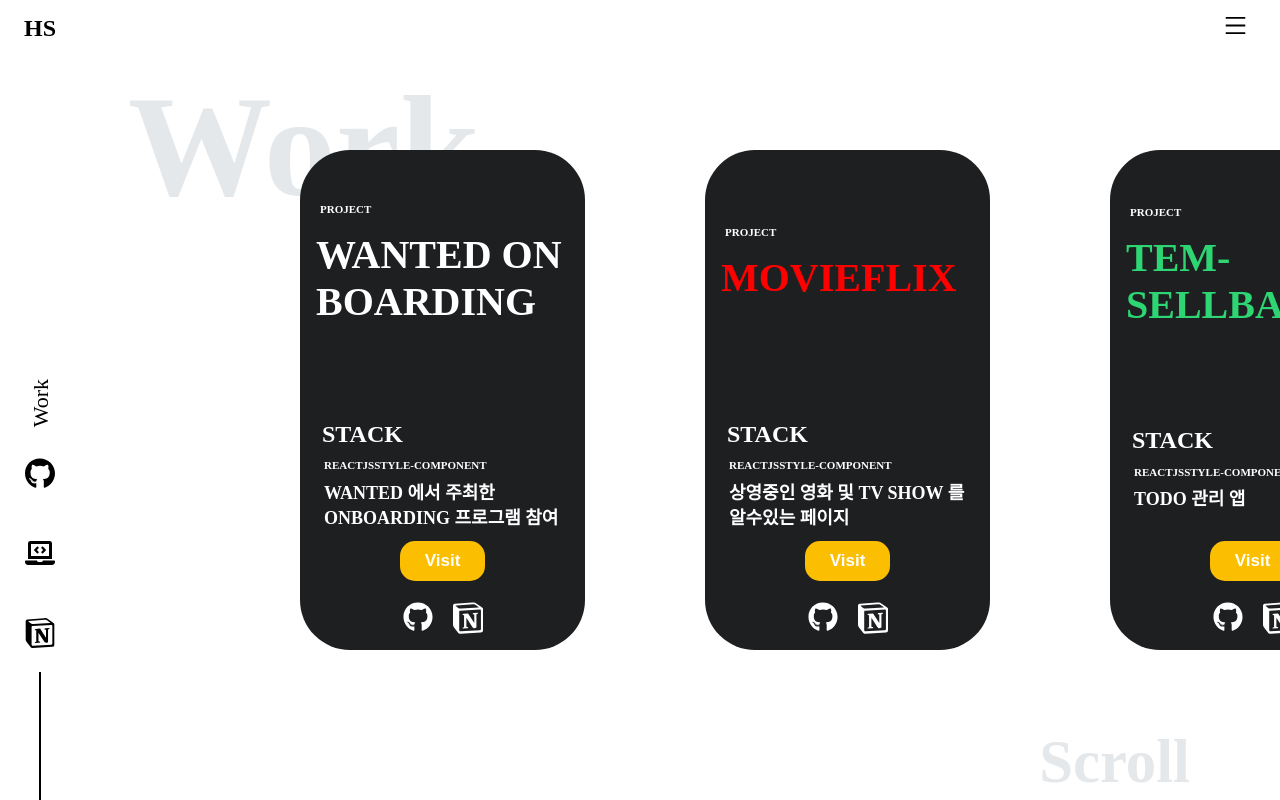
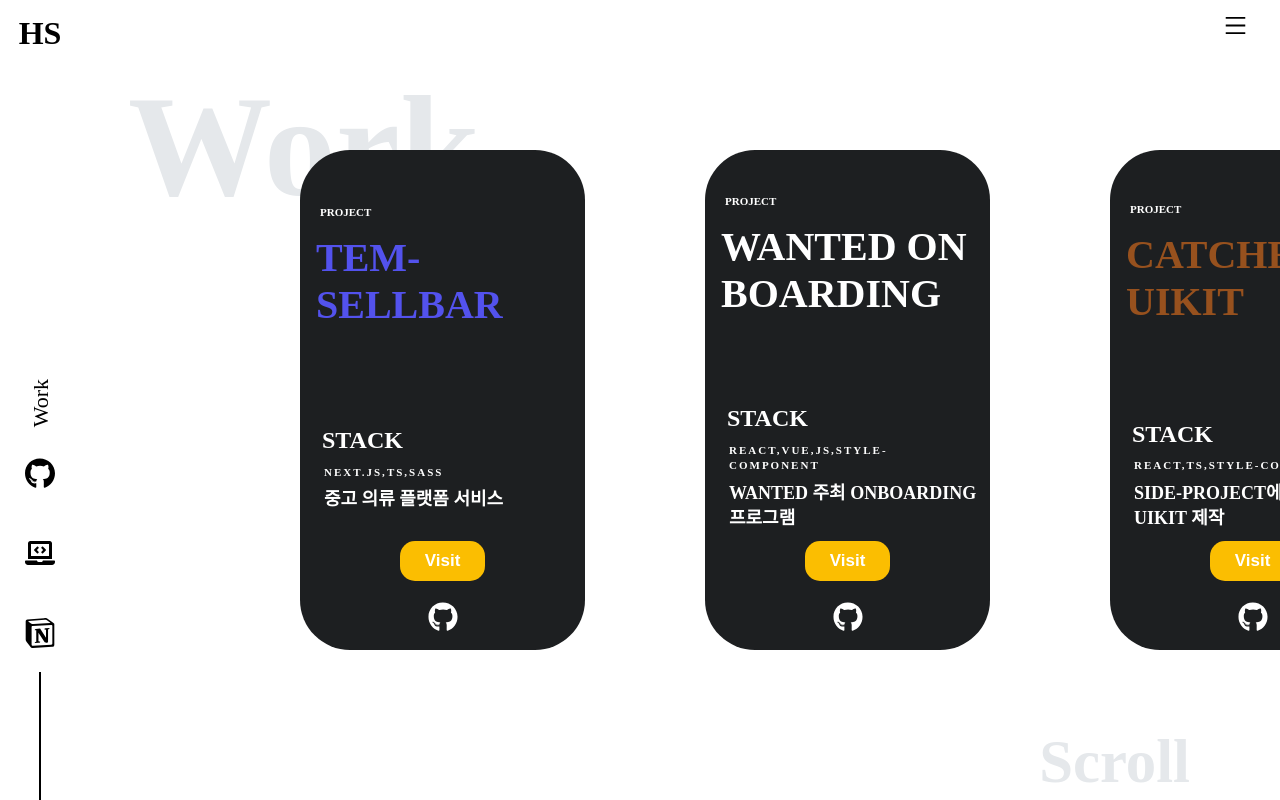
Before and after one commit to slobbie/portfolio-WebSite, a React (Create React App) app: page /work in a window 1280 px wide. Built offline with nearby package versions, Linux system fonts and the light colour scheme.

Commit message:
:package: Chore 배포준비

```diff
--- a/src/components/Home/Intro.tsx
+++ b/src/components/Home/Intro.tsx
@@ -18,9 +18,9 @@
             animate={{ opacity: 1 }}
             transition={{ duration: 1, delay: 2 }}
           >
-            <h2>Hi,</h2>
+            <h2>HI,</h2>
             <h3>I'm Jeong Haeseok</h3>
-            <h6>Front End Developer</h6>
+            <h6>I design and Code simple yet Interaction Design websites.</h6>
           </Text>
         </SubBox>
         <SubBox>
--- a/src/components/work/InfoDetail.tsx
+++ b/src/components/work/InfoDetail.tsx
@@ -4,17 +4,13 @@
 import { WorkProps } from './WorkCord';
 
 const InfoDetail = (props: WorkProps) => {
+  console.log(props.stack);
   return (
     <Container>
       <BottomWrapper>
         <LargeText>Stack</LargeText>
       </BottomWrapper>
-      <SmallText>
-        {props.stack}
-        {props.stack?.map((i: any) => {
-          return <SmallText key={i}>{i.stack}</SmallText>;
-        })}
-      </SmallText>
+      <SmallText>{props.stack}</SmallText>
       <MediumText>{props.Info}</MediumText>
     </Container>
   );
@@ -44,6 +40,7 @@
   font-weight: 800;
   text-transform: uppercase;
   margin: 2px;
+  letter-spacing: 2px;
 `;
 
 const MediumText = styled.span`
--- a/src/components/work/WorkCord.tsx
+++ b/src/components/work/WorkCord.tsx
@@ -11,7 +11,6 @@
   title?: string;
   stack?: any[];
   Info?: string;
-  projectImg?: string;
   TitleColor?: string;
   visit?: string;
 }
--- a/src/components/work/WorkIcons.tsx
+++ b/src/components/work/WorkIcons.tsx
@@ -10,7 +10,7 @@
     <Container>
       <Visit onClick={() => window.open(props.visit, '_blank')}>Visit</Visit>
       <IconBox>
-        <Button>
+        <Button onClick={() => window.open(props.visit, '_blank')}>
           {/* <img src={props.stackImg} alt='button-icon' /> */}
           <GithubIcon
             fill={Colors.white}
@@ -19,9 +19,9 @@
             className='icon'
           />
         </Button>
-        <Button>
+        {/* <Button>
           <Notion fill={Colors.white} width={30} className='icon' />
-        </Button>
+        </Button> */}
       </IconBox>
     </Container>
   );
--- a/src/index.tsx
+++ b/src/index.tsx
@@ -8,7 +8,7 @@
   document.getElementById('root') as HTMLElement
 );
 root.render(
-  <BrowserRouter>
+  <BrowserRouter basename={process.env.PUBLIC_URL}>
     <RecoilRoot>
       <App />
     </RecoilRoot>
--- a/src/layout/Header.tsx
+++ b/src/layout/Header.tsx
@@ -102,12 +102,16 @@
 `;
 
 const Logo = styled.div<ClickProps>`
-  font-size: 1.5rem;
-  font-weight: 700;
+  font-size: 2rem;
   margin-top: 15px;
   margin-bottom: auto;
+  font-weight: 700;
   a {
     color: ${(props) => (props.click ? Colors.white : Colors.black)};
+  }
+  img {
+    width: 45px;
+    height: 45px;
   }
 `;
 
--- a/src/page/Work.tsx
+++ b/src/page/Work.tsx
@@ -14,69 +14,61 @@
   const WorkData = [
     {
       id: 1,
-      title: 'Wanted ON BOARDING',
-      stack: ['React', 'JS', 'Style-Component'],
-      Info: 'Wanted 에서 주최한  onboarding 프로그램 참여',
-      projectImg: `${Netflix}`,
-      visit: 'https://slobbie.github.io/React-canvas/',
-      TitleColor: '#fff',
-      notionLink: '',
-      githubLink: '',
+      title: 'Tem-Sellbar',
+      stack: ['Next.js,', 'Ts,', 'Sass'],
+      Info: '중고 의류 플랫폼 서비스',
+      visit:
+        'https://www.notion.so/Team-sellbar-5c4e9b57c3134aaca75d06464d612b18',
+      TitleColor: '#5352ed',
+      githubLink: 'https://github.com/beaever/team-project',
     },
     {
       id: 2,
-      title: 'MOVIEFLIX',
-      stack: ['React', 'JS', 'Style-Component'],
-      Info: '상영중인 영화 및 TV SHOW 를 알수있는 페이지',
-      projectImg: `${Me}`,
-      visit: 'https://slobbie.github.io/Movieflix',
-      TitleColor: 'red',
-      notionLink: '',
-      githubLink: 'https://github.com/slobbie/Movieflix',
+      title: 'Wanted ON BOARDING',
+      stack: ['React,', 'vue,', 'JS,', 'Style-Component'],
+      Info: 'Wanted 주최 onboarding 프로그램 ',
+      visit: 'https://team4-nexon-kartrider.netlify.app/',
+      TitleColor: '#fff',
+      githubLink: 'https://github.com/wanted-Team4',
     },
     {
       id: 3,
-      title: 'Tem-Sellbar',
-      stack: ['React', 'JS', 'Style-Component'],
-      Info: 'Todo 관리 앱',
-      projectImg: `${Netflix}`,
-      visit: 'https://slobbie.github.io/React-canvas/',
-      TitleColor: '#2ed573',
-      notionLink: '',
-      githubLink: '',
+      title: 'CATCHER-UIKIT',
+      stack: ['React,', 'TS,', 'Style-Component'],
+      Info: 'SIDE-PROJECT에서 사용되는 UIKit 제작',
+      visit: 'https://www.npmjs.com/package/react-uikit-catcher',
+      TitleColor: '#97511E',
+      githubLink: 'https://github.com/94-s/catcher-storybook',
     },
     {
       id: 4,
+      title: 'TvMOVIE',
+      stack: ['React,', 'TS,', 'Style-Component'],
+      Info: '상영중인 영화 및 TV SHOW 를 알수있는 페이지',
+      visit: 'https://slobbie.github.io/TvMovie/',
+      TitleColor: 'red',
+      notionLink: '',
+      githubLink: 'https://github.com/slobbie/TvMovie',
+    },
+    {
+      id: 5,
+      title: 'PoKemon Card book',
+      stack: ['React,', 'TS,', 'Style-Component'],
+      Info: 'PoKemon API 를 이용한 Card Book',
+      visit: 'https://slobbie.github.io/PokemonCardBooks/',
+      TitleColor: 'yellow',
+      notionLink: '',
+      githubLink: 'https://github.com/slobbie/PokemonCardBooks',
+    },
+    {
+      id: 6,
       title: 'REACT-CANVAS',
-      stack: ['React', 'JS', 'Style-Component'],
+      stack: ['React,', 'TS,', 'Style-Component'],
       Info: 'REACT-CANVAS',
-      projectImg: `${Netflix}`,
       visit: 'https://slobbie.github.io/React-canvas/',
       TitleColor: '#1E5DF7',
       notionLink: '',
       githubLink: 'https://github.com/slobbie/React-canvas',
-    },
-    {
-      id: 5,
-      title: 'CATCHER-UIKIT',
-      stack: ['React', 'JS', 'Style-Component'],
-      Info: 'SIDE-PROJECT에서 사용되는 UIKit 제작',
-      projectImg: `${Netflix}`,
-      visit: 'https://slobbie.github.io/React-canvas/',
-      TitleColor: '#97511E',
-      notionLink: '',
-      githubLink: 'https://github.com/94-s/catcher-storybook',
-    },
-    {
-      id: 6,
-      title: 'PoKemon Card book',
-      stack: ['React', 'JS', 'Style-Component'],
-      Info: 'PoKemon API 를 이용한 Card Book',
-      projectImg: `${Netflix}`,
-      visit: 'https://slobbie.github.io/PokemonCardBooks/',
-      TitleColor: 'yellow',
-      notionLink: '',
-      githubLink: 'https://github.com/slobbie/PokemonCardBooks',
     },
   ];
   const [click, setClick] = useRecoilState(ClickValue);
@@ -131,7 +123,6 @@
               title={item.title}
               stack={item.stack}
               Info={item.Info}
-              projectImg={item.projectImg}
               TitleColor={item.TitleColor}
               visit={item.visit}
             />
```
Also changed, not shown: package.json (+6 -2 lines), 1 other file (tests, documents, lock files or other folders).
